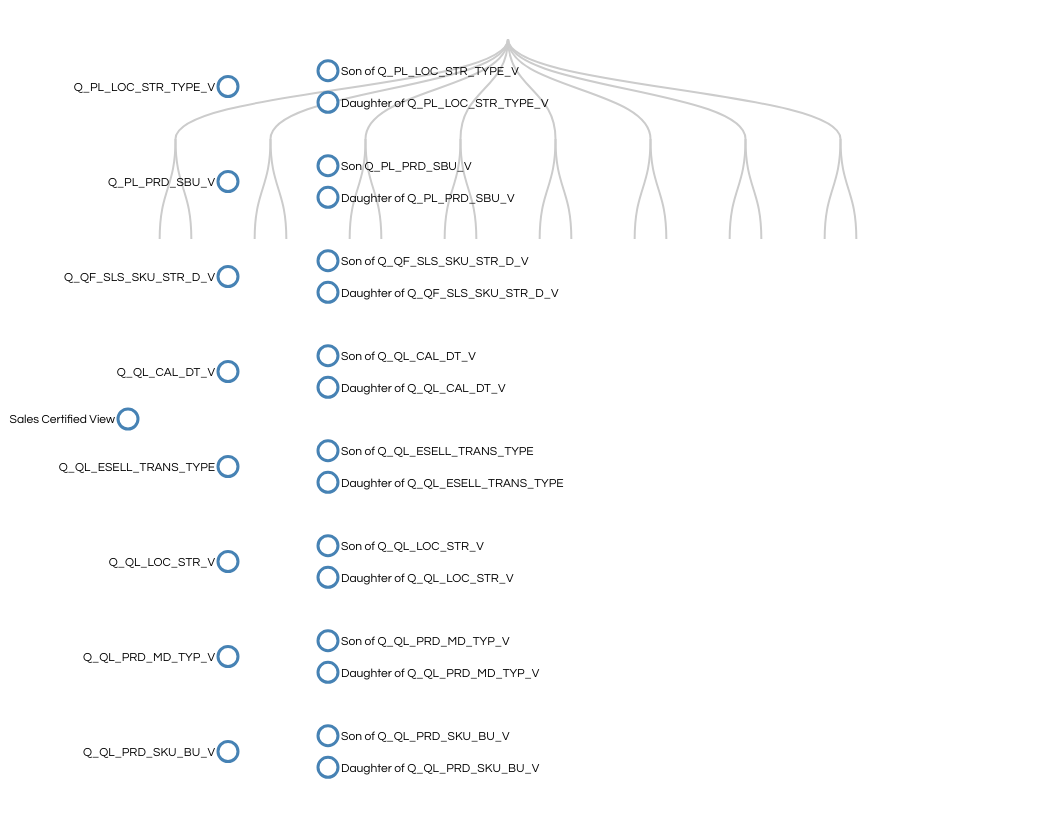
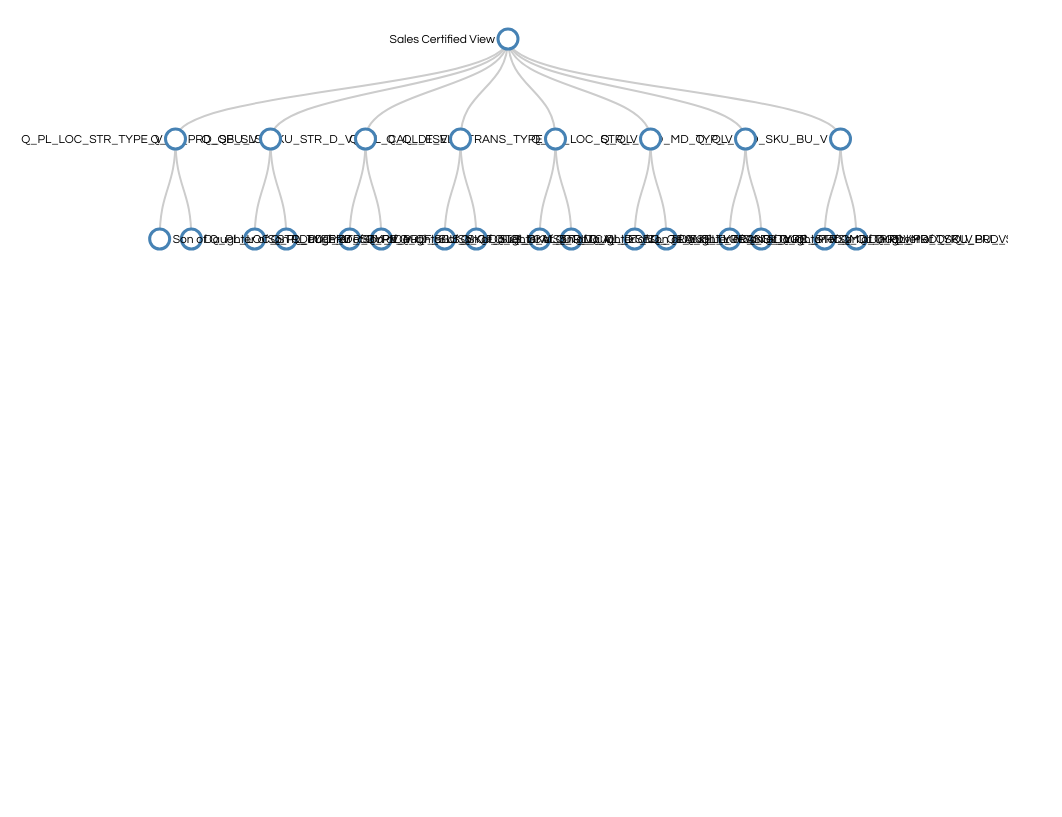
Before and after one commit to selmadogic/selmadogic.github.io, a plain HTML site: page index.html in a window 1280 px wide. Shown: the part 61-878 px from the top of the page, without its empty margins (0-1062 px from the left). Drawn offline with nearby package versions, Linux system fonts and the light colour scheme.

Commit message:
Fixes to vertical transformation

```diff
--- a/index.html
+++ b/index.html
@@ -204,7 +204,7 @@ function update(source) {
   // Transition nodes to their new position.
   var nodeUpdate = node.transition()
 	  .duration(duration)
-	  .attr("transform", function(d) { return "translate(" + d.y + "," + d.x + ")"; });
+	  .attr("transform", function(d) { return "translate(" + d.x + "," + d.y + ")"; });
   nodeUpdate.select("circle")
 	  .attr("r", 10)
 	  .style("fill", function(d) { return d._children ? "lightsteelblue" : "#fff"; });
@@ -213,7 +213,7 @@ function update(source) {
   // Transition exiting nodes to the parent's new position.
   var nodeExit = node.exit().transition()
 	  .duration(duration)
-	  .attr("transform", function(d) { return "translate(" + source.y + "," + source.x + ")"; })
+	  .attr("transform", function(d) { return "translate(" + source.x + "," + source.y + ")"; })
 	  .remove();
   nodeExit.select("circle")
 	  .attr("r", 1e-6);
```
